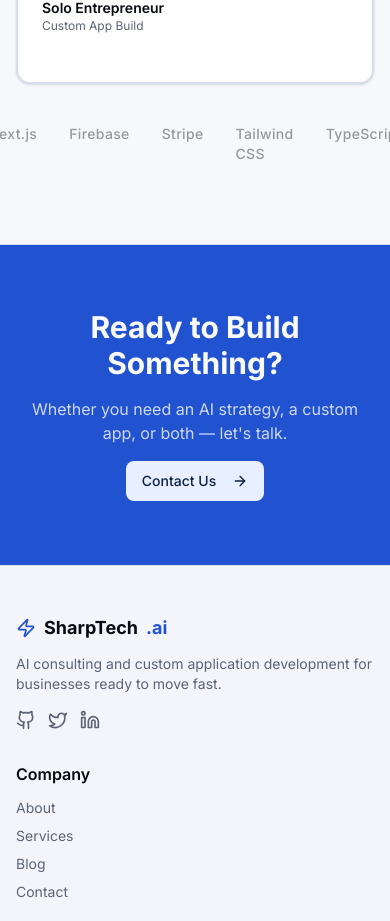
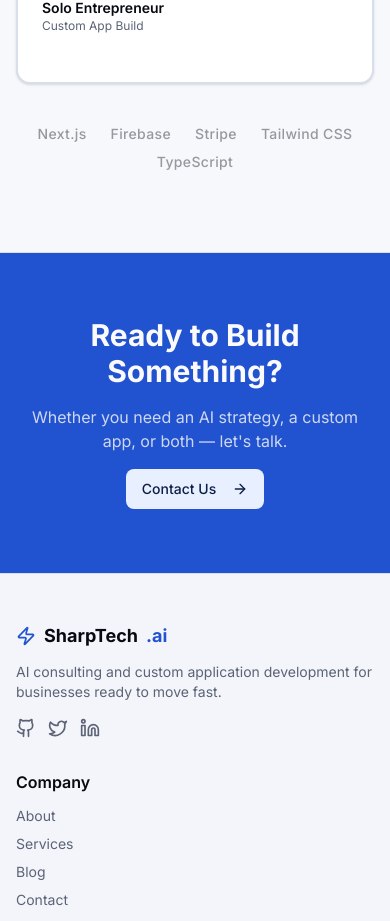
Before and after one commit to asharptechsolutions/sharptech-website, a Next.js app: page /sharptech-website/ in a window 390 px wide. Shown: the part 3157-4078 px from the top of the page. Built offline with nearby package versions, Linux system fonts and the light colour scheme; no server answers.

Commit message:
fix: horizontal overflow on mobile (375px) - wrap tech row, add overflow-x-hidden to body

```diff
--- a/src/app/globals.css
+++ b/src/app/globals.css
@@ -121,6 +121,6 @@
     @apply border-border outline-ring/50;
   }
   body {
-    @apply bg-background text-foreground;
+    @apply bg-background text-foreground overflow-x-hidden;
   }
 }
--- a/src/app/page.tsx
+++ b/src/app/page.tsx
@@ -167,7 +167,7 @@ export default function Home() {
               </Card>
             ))}
           </div>
-          <div className="flex justify-center mt-10 gap-8 opacity-40">
+          <div className="flex flex-wrap justify-center mt-10 gap-x-6 gap-y-2 opacity-40 px-4">
             {["Next.js", "Firebase", "Stripe", "Tailwind CSS", "TypeScript"].map((tech) => (
               <span key={tech} className="text-sm font-medium tracking-wide">{tech}</span>
             ))}
```
